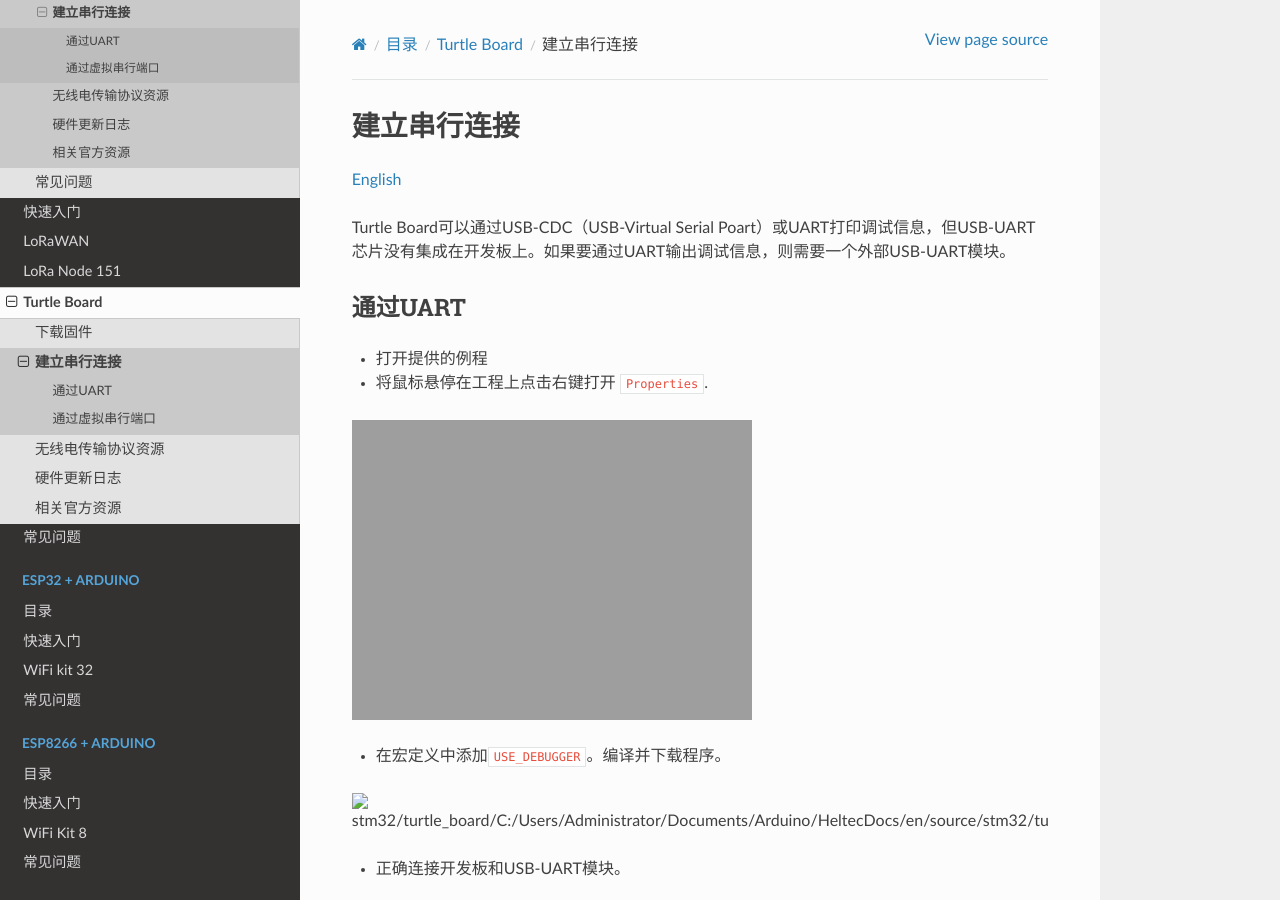
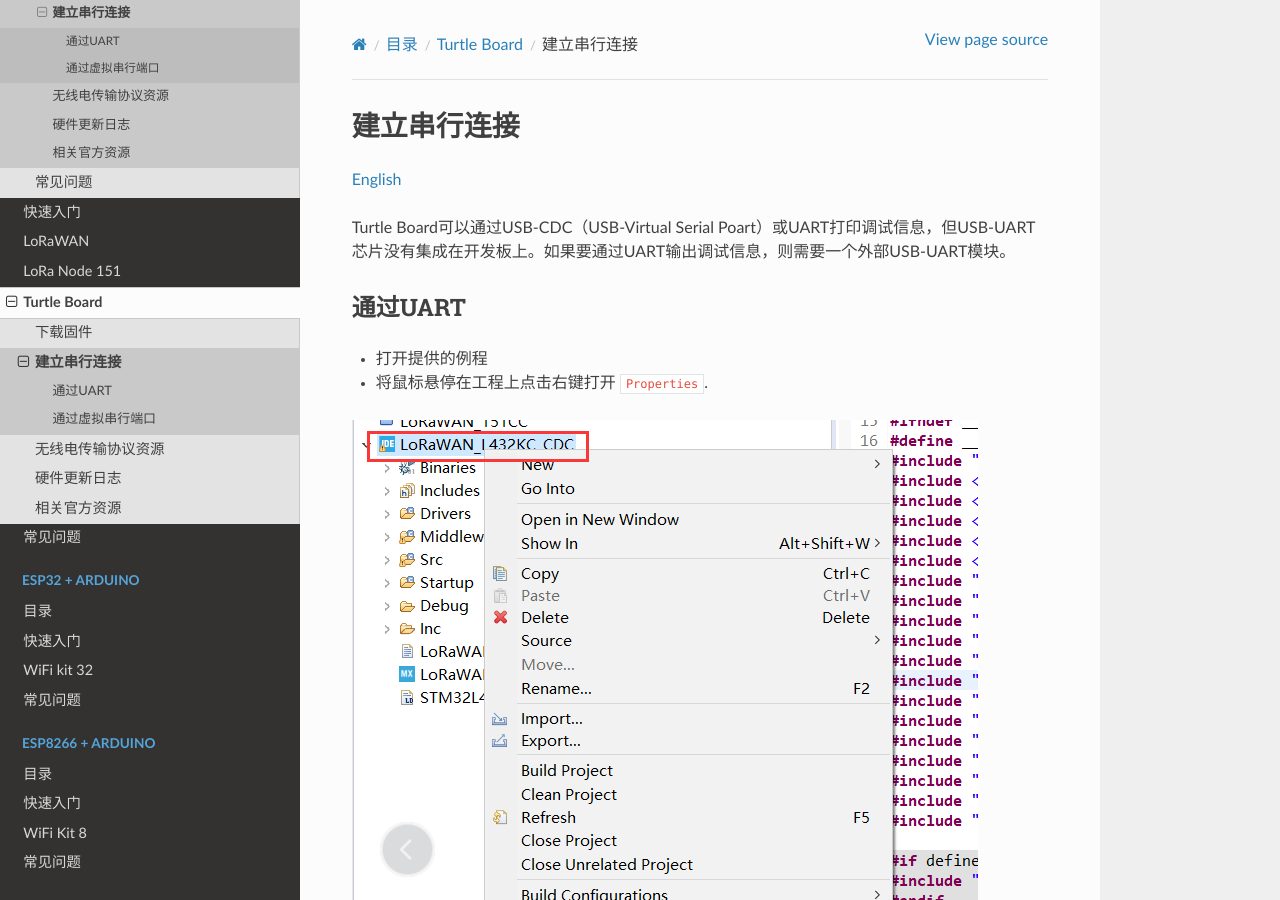
Before and after one commit to HelTecAutomation/HeltecDocs-zh_CN, a Sphinx documentation site: the page built from zh_CN/source/stm32/turtle_board/establish_serial_connection.md, in a window 1280 px wide and 900 px high. Built offline with Sphinx 7.4.7 and the Read the Docs theme 2.0.0, drawn with Linux system fonts in a browser that asks for light colours; pages that are not in the unit, such as notebooks, are missing from menus.

Commit message:
Update STM32 relevant documents

````diff
--- a/zh_CN/source/stm32/turtle_board/establish_serial_connection.md
+++ b/zh_CN/source/stm32/turtle_board/establish_serial_connection.md
@@ -8,11 +8,11 @@ Turtle Board可以通过USB-CDC（USB-Virtual Serial Poart）或UART打印调试
 - 打开提供的例程
 - 将鼠标悬停在工程上点击右键打开 `Properties`.
 
-![](C:/Users/Administrator/Documents/Arduino/HeltecDocs/en/source/stm32/turtle_board/img/establish_serial_connection/03.png)
+![](img/establish_serial_connection/03.png)
 
 - 在宏定义中添加`USE_DEBUGGER`。编译并下载程序。
 
-![](C:/Users/Administrator/Documents/Arduino/HeltecDocs/en/source/stm32/turtle_board/img/establish_serial_connection/04.png)
+![](img/establish_serial_connection/04.png)
 
 - 正确连接开发板和USB-UART模块。
 
@@ -20,7 +20,7 @@ Turtle Board可以通过USB-CDC（USB-Virtual Serial Poart）或UART打印调试
 
 ```
 
-![](C:/Users/Administrator/Documents/Arduino/HeltecDocs/en/source/stm32/turtle_board/img/establish_serial_connection/02.png)
+![](img/establish_serial_connection/02.png)
 
 ```Tip:: 使用UART时，程序中使用的TX和RX引脚应与板上的TX和RX引脚相对应。在我们提供的例程中，我们使用TX-PA9和RX-PA10。因此，UART模块的TX应连接到开发板的TX（PA9），UART模块的RX应连接到开发板的RX（PA10）。
 
@@ -28,7 +28,7 @@ Turtle Board可以通过USB-CDC（USB-Virtual Serial Poart）或UART打印调试
 
 - 打开串行端口
 
-  ![](C:/Users/Administrator/Documents/Arduino/HeltecDocs/en/source/stm32/turtle_board/img/establish_serial_connection/05.png)
+  ![](img/establish_serial_connection/05.png)
 
 &nbsp;
 
@@ -37,11 +37,11 @@ Turtle Board可以通过USB-CDC（USB-Virtual Serial Poart）或UART打印调试
 - 打开提供的例程；
 - 将鼠标悬停在工程上点击右键打开 `Properties`；
 
-![](C:/Users/Administrator/Documents/Arduino/HeltecDocs/en/source/stm32/turtle_board/img/establish_serial_connection/03.png)
+![](img/establish_serial_connection/03.png)
 
 - 在宏定义中添加`USB_VCP`和`USE_DEBUGGER` ，编译并下载程序。
 
-![](C:/Users/Administrator/Documents/Arduino/HeltecDocs/en/source/stm32/turtle_board/img/establish_serial_connection/01.png)
+![](img/establish_serial_connection/01.png)
 
 - 通过Micro-USB数据线将LoRa节点连接到计算机并打开串行端口。
 
````
